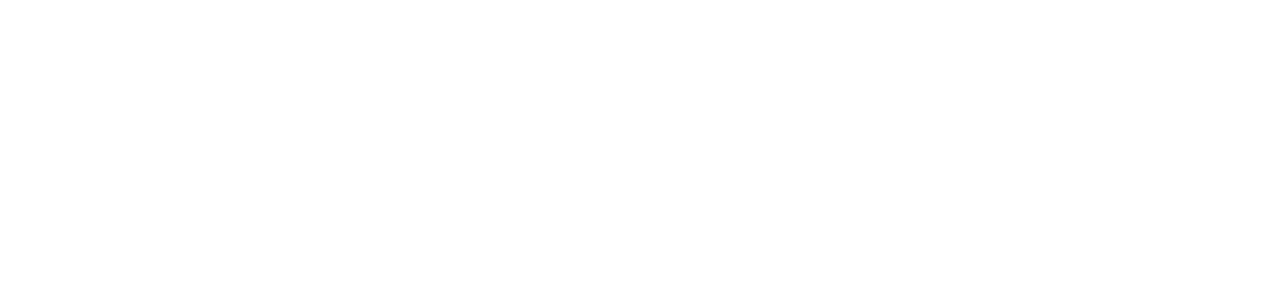
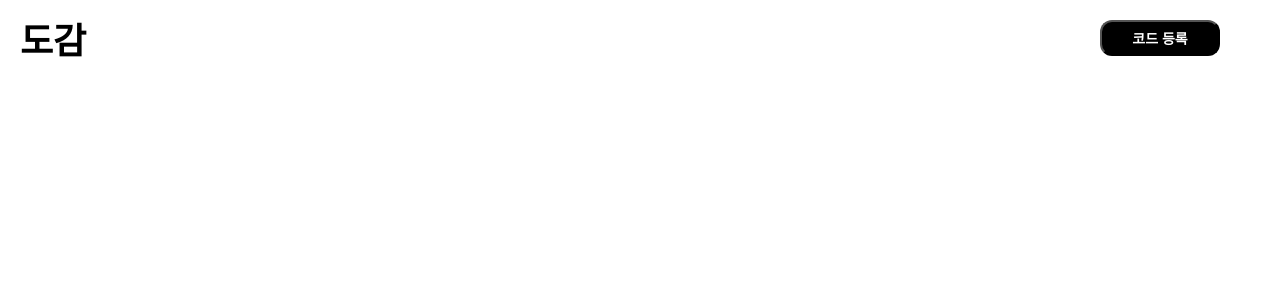
Before and after one commit to BamCream/bunt-web, a React (Vite) app: page /dict in a window 1280 px wide. Shown: the top 300 px of the page. Built offline with nearby package versions, Linux system fonts and the light colour scheme.

Commit message:
chore: 중간 커밋

```diff
--- a/src/components/ui/dict/index.tsx
+++ b/src/components/ui/dict/index.tsx
@@ -5,7 +5,15 @@
 const Dict = () => {
   return (
     <Layout>
-      <div className="pageTemplate"></div>
+      <div className="pageTemplate">
+        <div className="titleWrap">
+          <h1 className="title">도감</h1>
+          <button className="registCodeBtn">코드 등록</button>
+        </div>
+        <div className="goodsWrap">
+
+        </div>
+      </div>
     </Layout>
   )
 }
--- a/src/components/ui/dict/style.scss
+++ b/src/components/ui/dict/style.scss
@@ -1,3 +1,38 @@
 @use 'src/styles/function/function.scss' as *;
 @use 'src/styles/color/semantic.scss' as *;
 @use 'src/styles/typography/typography.scss' as *;
+@use 'src/styles/shape/shape.scss' as *;
+
+.pageTemplate {
+  @include flex-column;
+}
+
+.titleWrap {
+  @include flex-between;
+  width: 100%;
+  height: 5%;
+}
+
+.title {
+  @include display1-semibold;
+}
+
+.registCodeBtn {
+  @include label-semibold;
+
+  border-radius: var(--small);
+  background-color: var(--Static-Black);
+
+  width: 10%;
+  height: 100%;
+
+  color: var(--Static-White);
+}
+
+.goodsWrap {
+  width: 100%;
+  height: 95%;
+
+  @include flex-column;
+  @include flex-wrap;
+}
--- a/src/styles/function/function.scss
+++ b/src/styles/function/function.scss
@@ -19,3 +19,11 @@
   justify-content: space-between;
   align-items: center;
 }
+
+@mixin flex-wrap {
+  display: flex;
+  align-items: center;
+  justify-content: center;
+  gap: 10px;
+  flex-wrap: wrap;
+}
--- a/src/styles/typography/typography.scss
+++ b/src/styles/typography/typography.scss
@@ -15,6 +15,14 @@
 }
 
 @font-face {
+  font-family: 'Pretendard-SemiBold';
+  src: url('https://fastly.jsdelivr.net/gh/Project-Noonnu/noonfonts_2107@1.1/Pretendard-SemiBold.woff')
+    format('woff');
+  font-weight: normal;
+  font-style: normal;
+}
+
+@font-face {
   font-family: 'Pretendard-Bold';
   src: url('https://fastly.jsdelivr.net/gh/Project-Noonnu/noonfonts_2107@1.1/Pretendard-Bold.woff')
     format('woff');
@@ -25,6 +33,12 @@
 @mixin display1-bold {
   font-size: 36px;
   font-weight: 700;
+  letter-spacing: 0;
+}
+
+@mixin display1-semibold {
+  font-size: 36px;
+  font-weight: 600;
   letter-spacing: 0;
 }
 
@@ -46,6 +60,12 @@
   letter-spacing: 0;
 }
 
+@mixin display2-semibold {
+  font-size: 32px;
+  font-weight: 600;
+  letter-spacing: 0;
+}
+
 @mixin display2-medium {
   font-size: 32px;
   font-weight: 500;
@@ -61,6 +81,12 @@
 @mixin title1-bold {
   font-size: 28px;
   font-weight: 700;
+  letter-spacing: 0;
+}
+
+@mixin title1-semibold {
+  font-size: 28px;
+  font-weight: 600;
   letter-spacing: 0;
 }
 
@@ -82,6 +108,12 @@
   letter-spacing: 0;
 }
 
+@mixin title2-semibold {
+  font-size: 24px;
+  font-weight: 600;
+  letter-spacing: 0;
+}
+
 @mixin title2-medium {
   font-size: 24px;
   font-weight: 500;
@@ -97,6 +129,12 @@
 @mixin headline1-bold {
   font-size: 20px;
   font-weight: 700;
+  letter-spacing: 0;
+}
+
+@mixin headline1-semibold {
+  font-size: 20px;
+  font-weight: 600;
   letter-spacing: 0;
 }
 
@@ -118,6 +156,12 @@
   letter-spacing: 0;
 }
 
+@mixin headline2-semibold {
+  font-size: 18px;
+  font-weight: 600;
+  letter-spacing: 0;
+}
+
 @mixin headline2-medium {
   font-size: 18px;
   font-weight: 500;
@@ -133,6 +177,12 @@
 @mixin body-bold {
   font-size: 16px;
   font-weight: 700;
+  letter-spacing: 0;
+}
+
+@mixin body-semibold {
+  font-size: 16px;
+  font-weight: 600;
   letter-spacing: 0;
 }
 
@@ -154,6 +204,12 @@
   letter-spacing: 0;
 }
 
+@mixin label-semibold {
+  font-size: 14px;
+  font-weight: 600;
+  letter-spacing: 0;
+}
+
 @mixin label-medium {
   font-size: 14px;
   font-weight: 500;
@@ -172,6 +228,12 @@
   letter-spacing: 0;
 }
 
+@mixin caption-semibold {
+  font-size: 12px;
+  font-weight: 600;
+  letter-spacing: 0;
+}
+
 @mixin caption-medium {
   font-size: 12px;
   font-weight: 500;
```
Also changed, not shown: src/components/common/layout/style.scss (line endings or trailing spaces).
